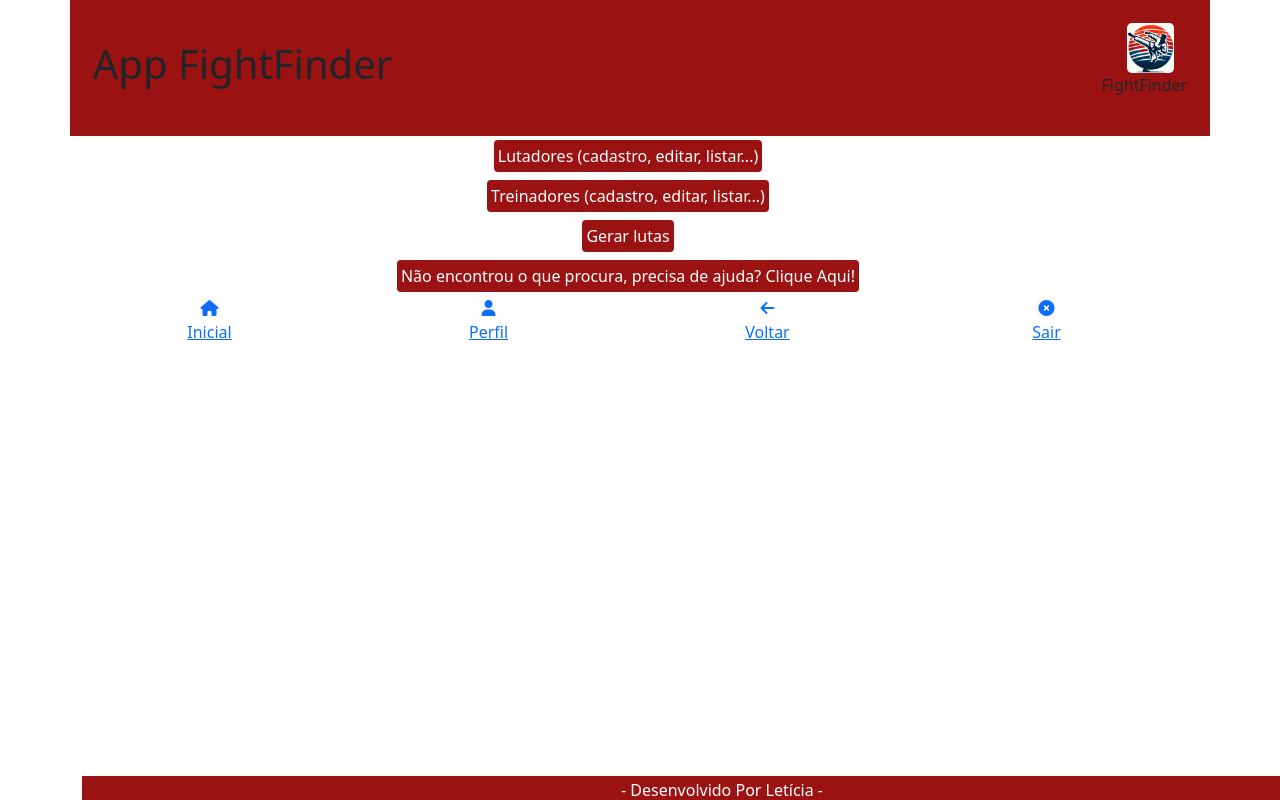
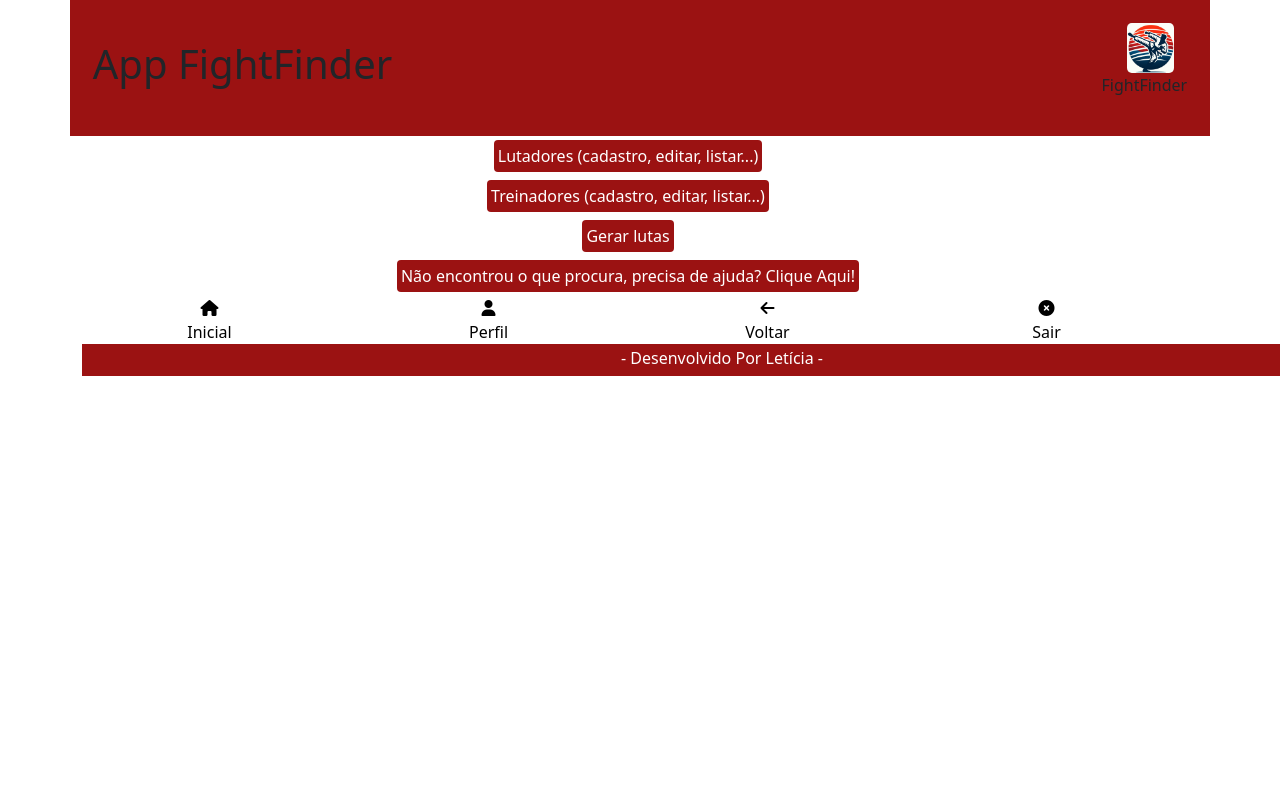
Before and after one commit to leticiazalasik/App-Fight-Finder---Projeto-TCC, an Angular app in the folder App-Fight-Finder-Projeto-TCC/: page / in a window 1280 px wide. Built offline with nearby package versions, Linux system fonts and the light colour scheme.

Commit message:
:sparkles: Feat (app-component): .

```diff
--- a/App-Fight-Finder-Projeto-TCC/src/app/app.component.css
+++ b/App-Fight-Finder-Projeto-TCC/src/app/app.component.css
@@ -1,39 +1,5 @@
 body {
     height: 100%;
-}
-
-.navbar-nav .nav-item .nav-link {
-    display: flex;
-    flex-direction: column;
-    align-items: center;
-    position: fixed;
-    color: black;
-
-}
-
-nav{
-    border: 1px solid rgb(216, 216, 216); /* Define a largura, o estilo e a cor da borda */
-    background-color: rgb(235, 235, 235);
-    color: black;
-   height: 15%;
-   display: flex;
-   justify-content: space-around;
-   align-items: center;
-   position: fixed;
-   bottom: 0;
-    width: 100%;
-}
-.navbar-nav .nav-item .nav-link i {
-    color: black;
-
-}
-
-
- footer{
-    width: 100%;
-    background-color: hsl(0, 79%, 34%);
-    color: #FFF;
-    text-align: center;
 }
 
 .header{
@@ -63,15 +29,6 @@ div {
 }
 
 
-
-
-
-footer{
-    padding: 2px;
-    position: fixed;
-    bottom: 0;
-    height: 3%;
-}
 .cards, .lista{
     display: flex;
     justify-content: center;
@@ -91,9 +48,8 @@ footer{
 .btn-padrao:hover{
     background-color:#ff6a00;;
 }
-.menu{
-    display: flex;
-    padding: 16px;
-    flex-direction: column;
-    align-items: end;
+
+a {
+    color: black; /* Muda a cor do texto para preto */
+    text-decoration: none; /* Remove o sublinhado */
 }
--- a/App-Fight-Finder-Projeto-TCC/src/app/app.component.html
+++ b/App-Fight-Finder-Projeto-TCC/src/app/app.component.html
@@ -76,20 +76,22 @@
 
         <div class="row">
           <div class="col-sm">
-            <a [routerLink]="['/caminho-para-inicial']"><i class="fas fa-home"></i><br>Inicial</a>
+            <a [routerLink]="['/caminho-para-inicial']"><i class="fa-solid fa-house"></i><br>Inicial</a>
           </div>
           <div class="col-sm">
-            <a [routerLink]="['/caminho-para-perfil']"><i class="fas fa-user"></i><br>Perfil</a>
+            <a [routerLink]="['/caminho-para-perfil']"><i class="fa-solid fa-user"></i><br>Perfil</a>
           </div>
           <div class="col-sm">
-            <a [routerLink]="['/caminho-para-voltar']"><i class="fas fa-arrow-left"></i><br>Voltar</a>
+            <a [routerLink]="['/caminho-para-voltar']"><i class="fa-solid fa-arrow-left"></i><br>Voltar</a>
           </div>
           <div class="col-sm">
-            <a [routerLink]="['/caminho-para-sair']"><i class="fas fa-times-circle"></i><br>Sair</a>
+            <a [routerLink]="['/caminho-para-sair']"><i class="fa-solid fa-circle-xmark"></i><br>Sair</a>
           </div>
         </div>
-      </div>
 
-  <footer>
-    <p>- Desenvolvido Por Letícia -</p>
-  </footer>
+      <div class="row">
+        <div class="col-sm">
+  <app-footer></app-footer>
+</div>
+</div>
+</div>
--- a/App-Fight-Finder-Projeto-TCC/src/app/app.module.ts
+++ b/App-Fight-Finder-Projeto-TCC/src/app/app.module.ts
@@ -9,6 +9,8 @@ import { LutadorComponent } from './components/lutador/lutador.component';
 import { LutadorFormComponent } from './components/lutador-form/lutador-form.component';
 import { LutadorListComponent } from './components/lutador-list/lutador-list.component';
 import { LutadorEditComponent } from './components/lutador-edit/lutador-edit.component';
+import { FooterComponent } from './footer/footer.component';
+import { HeaderComponent } from './header/header.component';
 
 
 @NgModule({
@@ -19,7 +21,7 @@ import { LutadorEditComponent } from './components/lutador-edit/lutador-edit.com
     LutadorComponent,
     LutadorFormComponent,
     LutadorListComponent,
-    LutadorEditComponent
+    LutadorEditComponent, FooterComponent, HeaderComponent
   ],
   imports: [
     BrowserModule,
--- /dev/null
+++ b/App-Fight-Finder-Projeto-TCC/src/app/footer/footer.component.css
@@ -0,0 +1,9 @@
+footer{
+    padding: 2px;
+    position: fixed;
+    height: 4%;
+    width: 100%;
+    background-color: hsl(0, 79%, 34%);
+    color: #FFF;
+    text-align: center;
+}
--- /dev/null
+++ b/App-Fight-Finder-Projeto-TCC/src/app/footer/footer.component.html
@@ -0,0 +1,3 @@
+<footer>
+    <p>- Desenvolvido Por Letícia -</p>
+  </footer>
--- /dev/null
+++ b/App-Fight-Finder-Projeto-TCC/src/app/header/header.component.html
@@ -0,0 +1 @@
+<p>header works!</p>
```
Also changed, not shown: App-Fight-Finder-Projeto-TCC/src/app/footer/footer.component.ts (added, +10 -0 lines), App-Fight-Finder-Projeto-TCC/src/app/header/header.component.ts (added, +10 -0 lines), App-Fight-Finder-Projeto-TCC/src/app/header/header.component.css (added), 2 other files (tests, documents, lock files or other folders).
